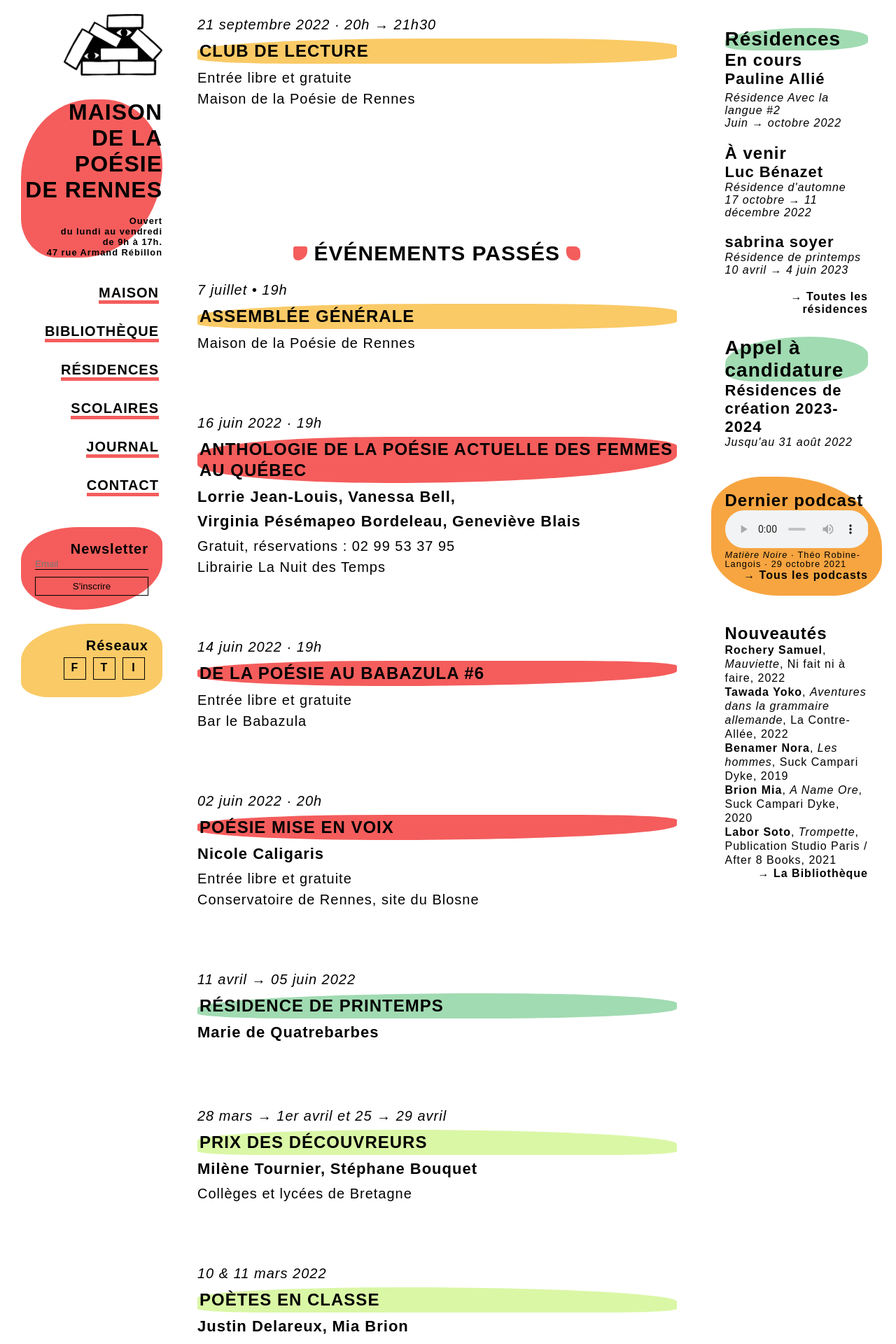
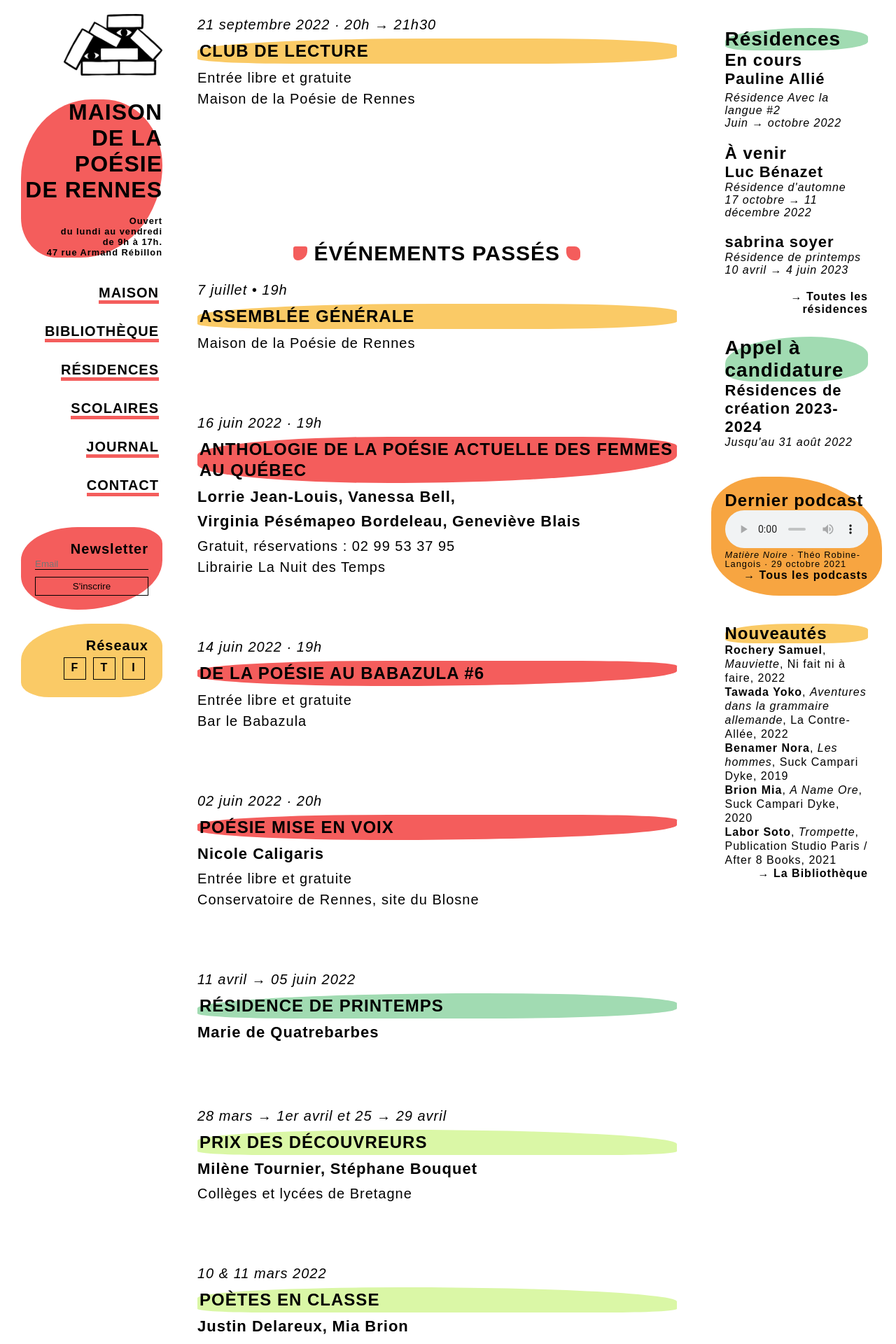
Before and after one commit to PQuod/MaisondelaPoesiedeRennes, a Jekyll site: the page built from index.markdown, in a window 1280 px wide. Shown: the top 1920 px of the page at 70% size. Built offline with Jekyll 4.4.1, drawn with Linux system fonts in a browser that asks for light colours; some web fonts are replaced; a script that is not in the unit is left out.

Commit message:
Update actus.html

```diff
--- a/_includes/actus.html
+++ b/_includes/actus.html
@@ -54,7 +54,7 @@
 {% endfor %}
 <!-- Dernières acquisitions -->
 <div class="encart nouv_bibli">
-  <h3 class="encart_titre">Nouveautés</h3>
+  <h3 class="encart_titre color_asso">Nouveautés</h3>
   <ul>
     <li class="acquisitions"><b>Rochery Samuel</b>, <i>Mauviette</i>, Ni fait ni à faire, 2022</li>
     <li class="acquisitions"><b>Tawada Yoko</b>, <i>Aventures dans la grammaire allemande</i>, La Contre-Allée, 2022</li>
```
